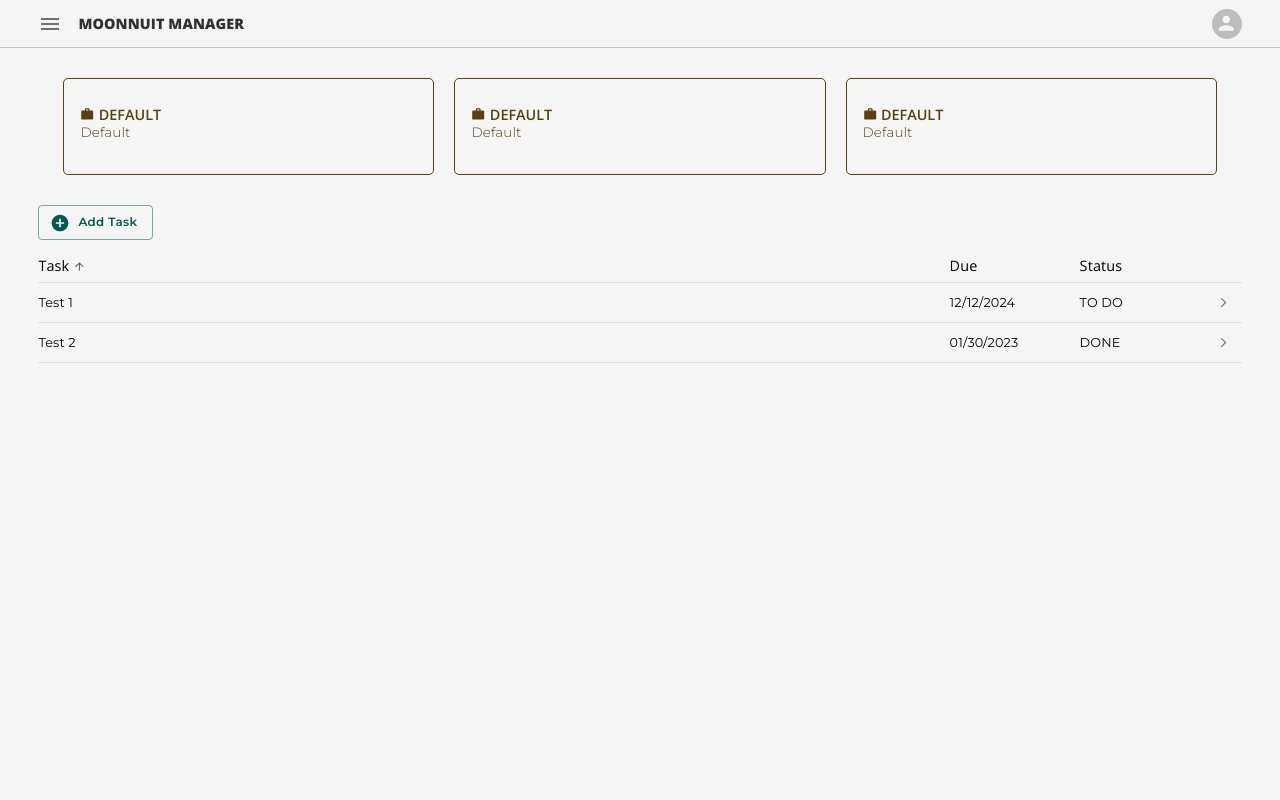
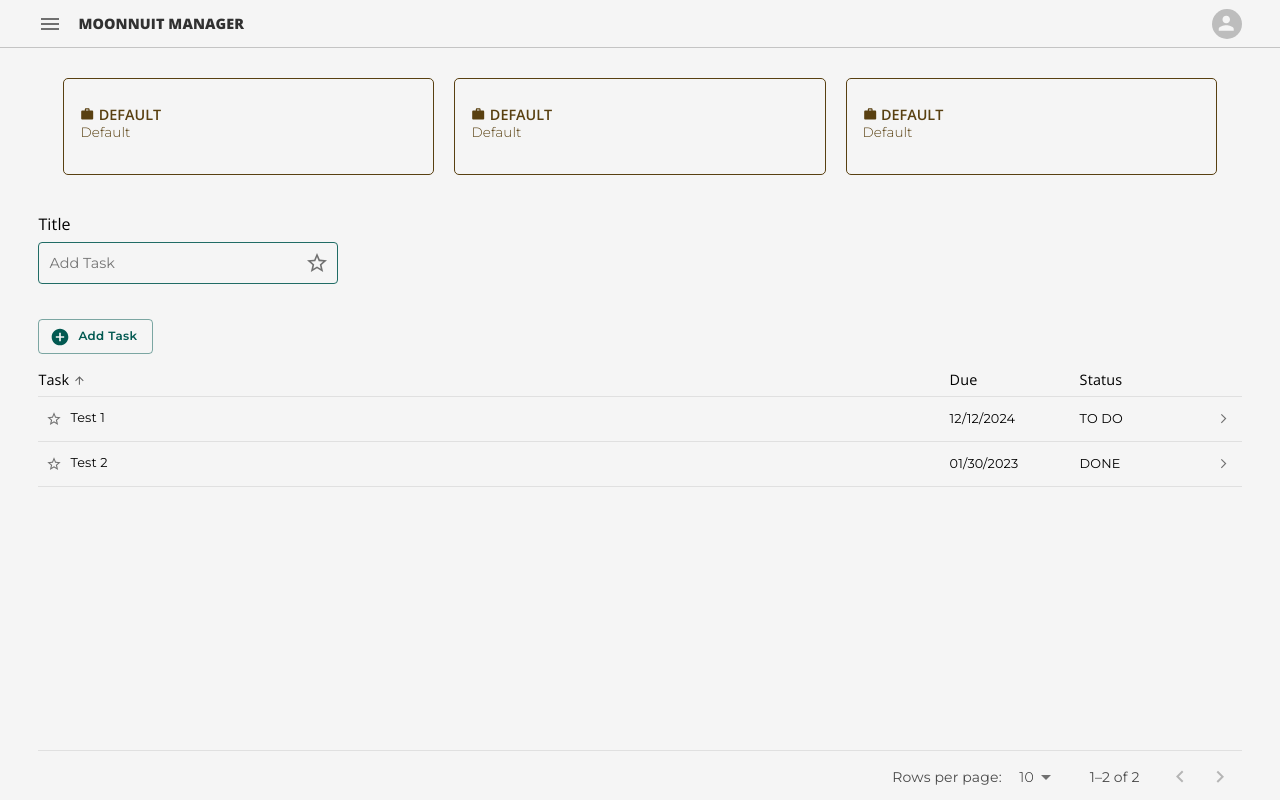
Before and after one commit to alejandroguardadodev/taskmanager, a React (Vite) app: page / in a window 1280 px wide. Built offline with nearby package versions, Linux system fonts and the light colour scheme.

Commit message:
feat:Text

```diff
--- a/package.json
+++ b/package.json
@@ -12,16 +12,19 @@
   "dependencies": {
     "@emotion/react": "^11.11.4",
     "@emotion/styled": "^11.11.5",
+    "@hookform/resolvers": "^3.7.0",
     "@mui/icons-material": "^5.15.20",
     "@mui/material": "^5.15.20",
     "@mui/styled-engine-sc": "^6.0.0-alpha.18",
     "@reduxjs/toolkit": "^2.2.5",
     "react": "^18.3.1",
     "react-dom": "^18.3.1",
+    "react-hook-form": "^7.52.1",
     "react-redux": "^9.1.2",
     "react-resize-detector": "^11.0.1",
     "react-router-dom": "^6.23.1",
-    "styled-components": "^6.1.11"
+    "styled-components": "^6.1.11",
+    "yup": "^1.4.0"
   },
   "devDependencies": {
     "@types/react": "^18.3.3",
--- /dev/null
+++ b/src/components/MkInput/index.tsx
@@ -0,0 +1,113 @@
+import React from 'react'
+
+import { styled } from '@mui/system'
+
+import { useFormContext } from "react-hook-form"
+
+import Stack from '@mui/material/Stack'
+
+import Typography from '@mui/material/Typography'
+
+import Tooltip from '@mui/material/Tooltip'
+
+import IconButton from '@mui/material/IconButton'
+
+import NearbyErrorIcon from '@mui/icons-material/NearbyError'
+
+const FieldContainer = styled(Stack)(() => ({
+    width: '100%' ,
+    flexDirection: 'column',
+    justifyContent: 'center',
+    alignItems: 'flex-start',
+    gap: '4px',
+    marginBottom: '20px',
+}))
+
+const InputContainer = styled(Stack, {
+    shouldForwardProp: (props) => props !== "borderColor" && props !== 'isInside'
+})<{ isInside:boolean; }>(({ borderColor, isInside }) => ({
+    flexDirection: 'row',
+    justifyContent: 'flex-start',
+    alignItems: 'center',
+    width: '100%' ,
+    border: `1px solid ${borderColor}`,
+    borderRadius: '4px',
+    transition: 'box-shadow .2s ease-in-out, border .2s ease-in-out',
+    ...(isInside && {
+        '& .input-component': {
+            padding: '5px'
+        }
+    })
+}))
+
+const NomalInput = styled('input')(() => ({
+    fontFamily: '"Montserrat" !important',
+    fontSize: '.9rem',
+    fontWeight: '400',
+    flexGrow: '1',
+    padding: '8px 5px 8px 10px',
+    background: 'transparent',
+    border: 'none !important',
+    outline: 'none !important',
+}))
+
+interface MkInputPropsType {
+    id: string;
+    title: string;
+    type?: "text" | "number" | "select";
+    placeholder?: string,
+    insideInput?: boolean;
+    endIcon?: null | React.ReactNode;
+    onEndIconClick?: () => void;
+}
+
+const MkInput = ({ id, title, type="text", placeholder="", insideInput=false, endIcon=null, onEndIconClick }:MkInputPropsType) => {
+
+    const { register, setValue, watch, formState: { errors }, trigger } = useFormContext()
+
+    // eslint-disable-next-line react-hooks/exhaustive-deps
+    const isErr = React.useMemo(() => !!errors[id], [ errors, errors[id], id ])
+    const errMessage = React.useMemo(():string => isErr? `${errors[id]!.message}` : '', [isErr, errors, id])
+
+    const inputContainerBoderColor = React.useMemo<string>(() => {
+        if (insideInput) return "transparent"
+
+        if (isErr) return '#400101'
+
+        return "#206C65"
+    }, [insideInput, isErr])
+
+    const InputElement = React.useMemo<React.ReactNode>(() => {
+
+        switch(type) {
+
+            default:
+                return (<NomalInput className='input-component' id={`input-${id}`} type={type} placeholder={placeholder} {...register(id)} />)
+        }
+
+    }, [type])
+
+    return (
+        <FieldContainer>
+            {title && !insideInput && (
+                <label htmlFor={`input-${id}`}>
+                    <Typography variant='subtitle1' component="p">{title}</Typography>
+                </label>
+            )}
+            <InputContainer borderColor={inputContainerBoderColor} isInside={insideInput}>
+                {insideInput && isErr && (
+                    <Tooltip title={errMessage} arrow>
+                        <NearbyErrorIcon sx={{ color: '#400101', fontSize: '.9rem' }} />
+                    </Tooltip>
+                )}
+                {InputElement}
+                {!insideInput && endIcon && (type === "text" || type === "number") && (<IconButton onClick={() => { onEndIconClick?.() }} disableRipple>{endIcon}</IconButton>)}
+            </InputContainer>
+            {isErr && !insideInput && (
+                <Typography variant="caption" component="p" sx={{ color: '#400101', fontStyle: 'italic' }}>{errMessage}</Typography>
+            )}
+        </FieldContainer>
+    )
+}
+
+export default MkInput
--- /dev/null
+++ b/src/components/forms/TestForm/index.tsx
@@ -0,0 +1,50 @@
+import React from 'react'
+import { styled } from '@mui/system'
+
+import { FormProvider, useForm } from 'react-hook-form'
+import { yupResolver } from '@hookform/resolvers/yup'
+
+import { TaskSchemaType } from '../../../models/Task'
+
+import { TaskSchema } from '../../../schemas'
+
+import MkInput from '../../MkInput'
+
+import Box from '@mui/material/Box'
+
+import StarBorderIcon from '@mui/icons-material/StarBorder'
+
+const Form = styled('form')(() => ({
+    width: '100%',
+    paddingTop: '20px'
+}))
+
+
+const initValues:TaskSchemaType = {
+    title: ''
+}
+
+const TestForm = () => {
+
+    const methods = useForm<TaskSchemaType>({
+        defaultValues: initValues,
+        resolver: yupResolver(TaskSchema),
+        mode: "onChange"
+    })
+
+    const onSubmit = (data:TaskSchemaType) => {
+        alert(data.title)
+    }
+
+    return (
+        <FormProvider {...methods}>
+            <Form onSubmit={methods.handleSubmit(onSubmit)}>
+                <Box sx={{ maxWidth: '300px' }}>
+                    <MkInput id="title" title="Title" placeholder='Add Task' endIcon={<StarBorderIcon />} />
+                </Box>
+            </Form>
+        </FormProvider>
+    )
+}
+
+export default TestForm
--- a/src/components/tables/BaseTable/BaseRow/index.tsx
+++ b/src/components/tables/BaseTable/BaseRow/index.tsx
@@ -43,9 +43,11 @@ interface BaseRowPropsType {
     data: ITblCell[];
     action?: null | React.ReactNode;
     items?: null | MenuItemType[];
+    hidefileds?: string[]
+    starticon?: null | React.ReactNode;
 }
 
-const BaseRow = ({ data, action=null, items=null }:BaseRowPropsType) => {
+const BaseRow = ({ data, action=null, starticon=null, items=null, hidefileds=[] }:BaseRowPropsType) => {
 
     const [mousePosition, setMousePosition] = React.useState<null | MousePositionType>(null)
 
@@ -84,8 +86,9 @@ const BaseRow = ({ data, action=null, items=null }:BaseRowPropsType) => {
                         })
                     }
                 }}
-            >
-                {data.map((column, index) => (
+                >
+
+                {data.filter((column) => !hidefileds.includes(column.key)).map((column, index) => (
                     <CustomCell
                         key={`col-${column.key}-${index}`}
                         sx={{
@@ -96,6 +99,7 @@ const BaseRow = ({ data, action=null, items=null }:BaseRowPropsType) => {
                         }}
                         align="left"
                     >
+                        {index == 0 && starticon}
                         {column.value}
                     </CustomCell>
                 ))}
--- a/src/components/tables/BaseTable/EnhancedTableHead/index.tsx
+++ b/src/components/tables/BaseTable/EnhancedTableHead/index.tsx
@@ -10,6 +10,8 @@ import TableSortLabel from '@mui/material/TableSortLabel'
 import { visuallyHidden } from '@mui/utils'
 
 import { ITblHead } from '../../../../models/Table'
+
+import useResponsive from '../../../../hooks/useResponsive'
 
 type Order = 'asc' | 'desc';
 
@@ -25,11 +27,23 @@ const EnhancedTableHead = ({header, order, orderBy, onRequestSort, showAction=fa
 
     const createSortHandler = (property: string) => (event: React.MouseEvent<unknown>) => { onRequestSort(event, property); }
 
+    const { isMobile, isTablet } = useResponsive()
+
+
+    const showColumn = React.useCallback((showMobile:boolean, showTablet:boolean) => {
+        if (isMobile) return showMobile;
+        else if (isTablet) return showTablet;
+
+        return true
+    }, [isMobile, isTablet])
+
     return (
         <TableHead>
             <TableRow>
-                {header.map((head) => (
-                    <TableCell
+
+                {header.map((head) => {
+                    if (showColumn(head.showMobile, head.showTablet))
+                        return <TableCell
                             key={head.id}
                             align="left"
                             padding='none'
@@ -48,7 +62,10 @@ const EnhancedTableHead = ({header, order, orderBy, onRequestSort, showAction=fa
                                 ) : null}
                             </TableSortLabel>
                         </TableCell>
-                ))}
+                    else
+                        return null
+
+                })}
                 {showAction && (<TableCell></TableCell>)}
             </TableRow>
         </TableHead>
--- a/src/components/tables/BaseTable/index.tsx
+++ b/src/components/tables/BaseTable/index.tsx
@@ -8,6 +8,9 @@ import Paper from '@mui/material/Paper'
 import TableContainer from '@mui/material/TableContainer'
 import Table from '@mui/material/Table'
 import TableBody from '@mui/material/TableBody'
+import TableRow from '@mui/material/TableRow'
+import TableCell from '@mui/material/TableCell'
+import TablePagination from '@mui/material/TablePagination'
 
 import EnhancedTableHead from './EnhancedTableHead'
 
@@ -37,16 +40,29 @@ interface BaseTablePropsType {
     onAddButton?: handleVoidAction;
     maxHeight?: number;
     actionSection?: (row: unknown) => React.ReactNode;
+    startIcon?: (row: unknown) => React.ReactNode;
     submenuitems?: null | MenuItemType[];
+    rowsPerPage?: number;
+    page?: number;
 }
 
-const BaseTable = ({ header, data, reader, submenuitems=null, addButtonText, maxHeight=500, onAddButton, actionSection }:BaseTablePropsType) => {
+const BaseTable = ({ header, data, reader, submenuitems=null, addButtonText, maxHeight=500, onAddButton, actionSection, startIcon, rowsPerPage=10, page=0 }:BaseTablePropsType) => {
 
-    const { isMobile } = useResponsive()
+    const { isMobile, isTablet, isDesktop } = useResponsive()
 
     const [order, setOrder] = React.useState<'asc' | 'desc'>('asc')
     const [orderBy, setOrderBy] = React.useState<string>('title')
 
+    const hiddenFields = React.useMemo<string[]>(() => {
+        if (isDesktop) return []
+
+        return header.filter((head) => (isMobile && !head.showMobile) || (isTablet && !head.showTablet)).map((head) => head.label.toLowerCase())
+
+    }, [isMobile, isTablet, isDesktop, header])
+
+    const totalrows = React.useMemo(() => data? data.length : 0, [data])
+
+    const emptyRows = React.useMemo<number>( () => rowsPerPage - totalrows, [rowsPerPage, totalrows])
 
     const handleRequestSort = ( _event: React.MouseEvent<unknown>, property: string) => {
         const isAsc = orderBy === property && order === 'asc';
@@ -115,11 +131,27 @@ const BaseTable = ({ header, data, reader, submenuitems=null, addButtonText, max
                                     data={_row}
                                     action={actionSection && actionSection(row)}
                                     items={submenuitems}
+                                    hidefileds={hiddenFields}
+                                    starticon={startIcon && startIcon(row)}
                                 />
                             })}
+                            {emptyRows > 0 && (
+                                <TableRow style={{ height: (33) * emptyRows, }} >
+                                    <TableCell colSpan={6} />
+                                </TableRow>
+                            )}
                         </TableBody>
                     </Table>
                 </TableContainer>
+                <TablePagination
+                    rowsPerPageOptions={isMobile? [] : [5, 10, 25]}
+                    component="div"
+                    count={totalrows}
+                    rowsPerPage={rowsPerPage}
+                    page={page}
+                    onPageChange={() => {}}
+                    onRowsPerPageChange={() => {}}
+                />
             </Paper>
         </Box>
     )
--- a/src/components/tables/TestTable/index.tsx
+++ b/src/components/tables/TestTable/index.tsx
@@ -15,13 +15,13 @@ const TESTHEADER = [
   },
   {
       id: 'due',
-      showMobile: true,
+      showMobile: false,
       showTablet: true,
       label: 'Due',
   },
   {
       id: 'status',
-      showMobile: true,
+      showMobile: false,
       showTablet: true,
       label: 'Status',
   }
@@ -63,6 +63,12 @@ const TestTable = () => {
           return <IconButton disableRipple onClick={() => { alert(task.title) }}><ArrowForwardIosIcon sx={{ fontSize: '.7rem' }} /></IconButton>
 
         }}
+        startIcon={(data:unknown) => {
+          const task = data as ITask
+
+          return <IconButton disableRipple onClick={() => { alert(task.title) }}><StarBorderIcon sx={{ fontSize: '1rem' }} /></IconButton>
+
+        }}
         submenuitems={items}
     />
   )
--- a/src/pages/HomePage/index.tsx
+++ b/src/pages/HomePage/index.tsx
@@ -3,6 +3,8 @@ import { styled } from '@mui/system'
 import WorkspaceSection from './WorkspaceSection'
 
 import TestTable from '../../components/tables/TestTable'
+
+import TestForm from '../../components/forms/TestForm'
 
 const Container = styled("article")(() => ({
   width: '100%',
@@ -16,6 +18,7 @@ const HomePage = () => {
   return (
     <Container>
       <WorkspaceSection maxwidth={1500} />
+      <TestForm />
       <TestTable />
     </Container>
   )
--- /dev/null
+++ b/src/schemas/index.tsx
@@ -0,0 +1,5 @@
+import * as yup from "yup"
+
+export const TaskSchema = yup.object({
+    title: yup.string().required('Task title is required'),
+})
--- a/src/theme.tsx
+++ b/src/theme.tsx
@@ -50,6 +50,16 @@ const theme = createTheme({
             fontSize: '.845rem',
             lineHeight: '1rem',
         },
+        subtitle1: {
+            color: 'black',
+            fontFamily: '"Open Sans", sans-serif',
+            fontSize: '1rem',
+        },
+        caption: {
+            fontFamily: "'Montserrat'",
+            fontWeight: '400',
+            fontSize: '.8rem',
+        }
     },
     components: {
         MuiAccordionSummary: {
@@ -97,6 +107,22 @@ const theme = createTheme({
                 }
             }
         },
+        MuiTablePagination: {
+            styleOverrides: {
+                root: {
+                    '& .MuiTablePagination-selectLabel, & .MuiTablePagination-displayedRows': {
+                        fontFamily: "'Montserrat'",
+                        fontWeight: 400,
+                        color: 'rgba(0, 0, 0, .7) !important',
+                        pointerEvents: 'none',
+                        userSelect: 'none'
+                    },
+                    '& input': {
+                        fontFamily: "'Montserrat'",
+                    }
+                }
+            }
+        },
         MuiMenu: {
             styleOverrides: {
                 root: {
```
Also changed, not shown: src/layouts/DashboardLayout/MainMenu/MenuContent/index.tsx (+10 -0 lines), src/models/Task.tsx (+7 -1 lines), 1 other file (tests, documents, lock files or other folders). Lines whose indentation alone changed are shown as unchanged.
